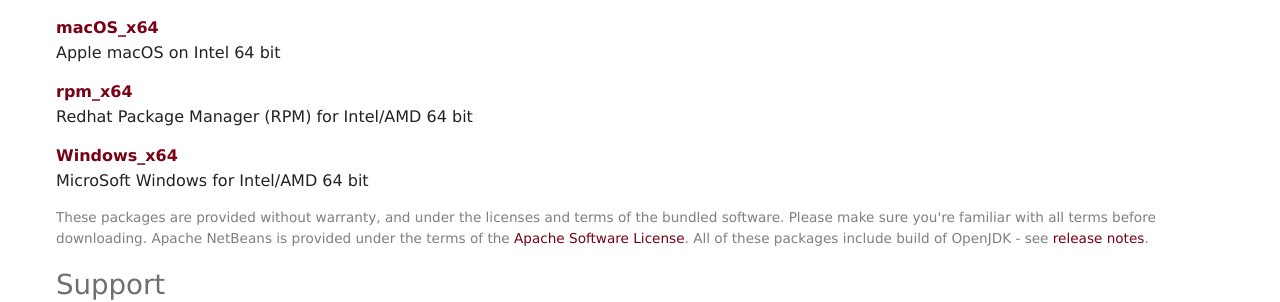
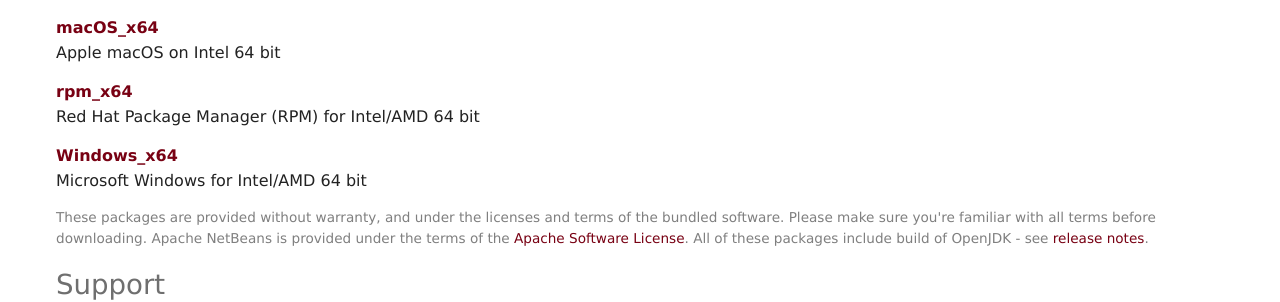
Before and after one commit to Friends-of-Apache-NetBeans/netbeans-installers-site, a Jekyll site: the page built from index.html, in a window 1280 px wide and 900 px high, scrolled down 532 px. Shown: the part 153-455 px from the top of the window. Built offline with Jekyll 4.4.1, drawn with Linux system fonts in a browser that asks for light colours; nearby versions of some CDN libraries.

Commit message:
remaining name typos

```diff
--- a/_includes/preamble.html
+++ b/_includes/preamble.html
@@ -26,9 +26,9 @@
       <dt><a href="macos_x64/">macOS_x64</a></dt>
       <dd>Apple macOS on Intel 64 bit</dd>
       <dt><a href="rpm_x64/">rpm_x64</a></dt>
-      <dd>Redhat Package Manager (RPM) for Intel/AMD 64 bit</dd>
+      <dd>Red Hat Package Manager (RPM) for Intel/AMD 64 bit</dd>
       <dt><a href="windows_x64">Windows_x64</a></dt>
-      <dd>MicroSoft Windows for Intel/AMD 64 bit</dd>
+      <dd>Microsoft Windows for Intel/AMD 64 bit</dd>
     </dl>
 
   </p>
```
